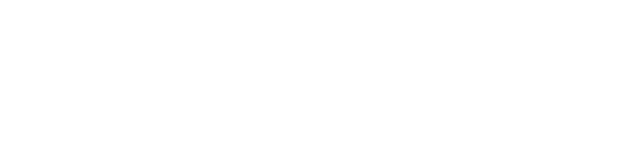
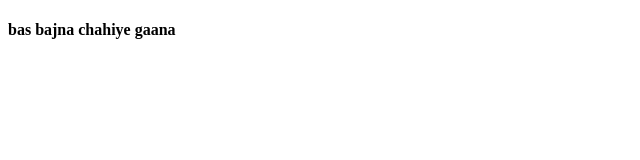
Before and after one commit to cjinc121/music, a plain HTML site: page index.html in a window 1280 px wide. Shown: the whole page, without its empty margins (0-640 px from the left). Drawn offline with Linux system fonts and the light colour scheme.

Commit message:
update index.html

```diff
--- a/index.html
+++ b/index.html
@@ -4,9 +4,9 @@
     <meta charset="UTF-8">
     <meta http-equiv="X-UA-Compatible" content="IE=edge">
     <meta name="viewport" content="width= , initial-scale=1.0">
-    <title>hi i am aman</title>
+    <title>Gaana</title>
 </head>
 <body>
-
+    <h4>bas bajna chahiye gaana</h4>
 </body>
 </html>
```
